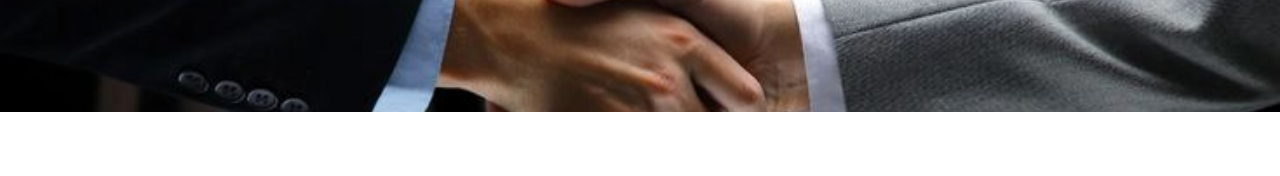
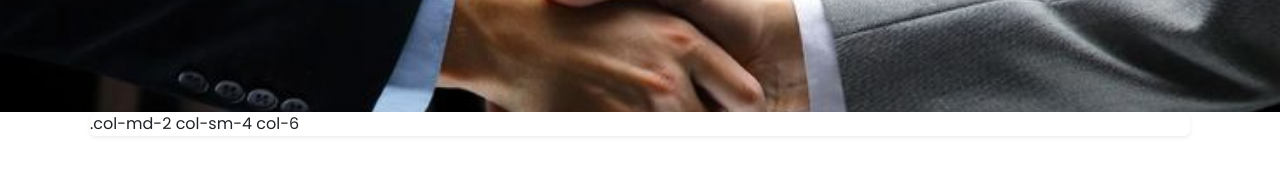
Before and after one commit to Uttamdevsharma/Sheba-landing-page, a plain HTML site: page index.html in a window 1280 px wide. Shown: the part 452-628 px from the top of the page. Drawn offline with nearby package versions, Linux system fonts and the light colour scheme; a web font is replaced by a local one.

Commit message:
update hero section

```diff
--- a/index.html
+++ b/index.html
@@ -19,6 +19,7 @@
 
     <!-- Google Fonts -->
     <link rel="preconnect" href="https://fonts.googleapis.com">
+
     <link rel="preconnect" href="https://fonts.gstatic.com" crossorigin>
     <link href="https://fonts.googleapis.com/css2?family=Libre+Baskerville:ital,wght@0,400;0,700;1,400&family=PT+Serif:ital,wght@0,400;0,700;1,400;1,700&family=Poppins&family=Sedan+SC&display=swap" rel="stylesheet">
 </head>
@@ -76,6 +77,22 @@
       </div>
     </div>
 
+    <!-- Hero section end -->
+
+
+    <!-- hero Features -->
+
+    <div class="container">
+      <div class="bg-white hero-features-container rounded shadow-sm mb-3 mx-2">
+
+        .col-md-2 col-sm-4 col-6
+
+
+      </div>
+    </div>
+
+
+
 
 
 
```
